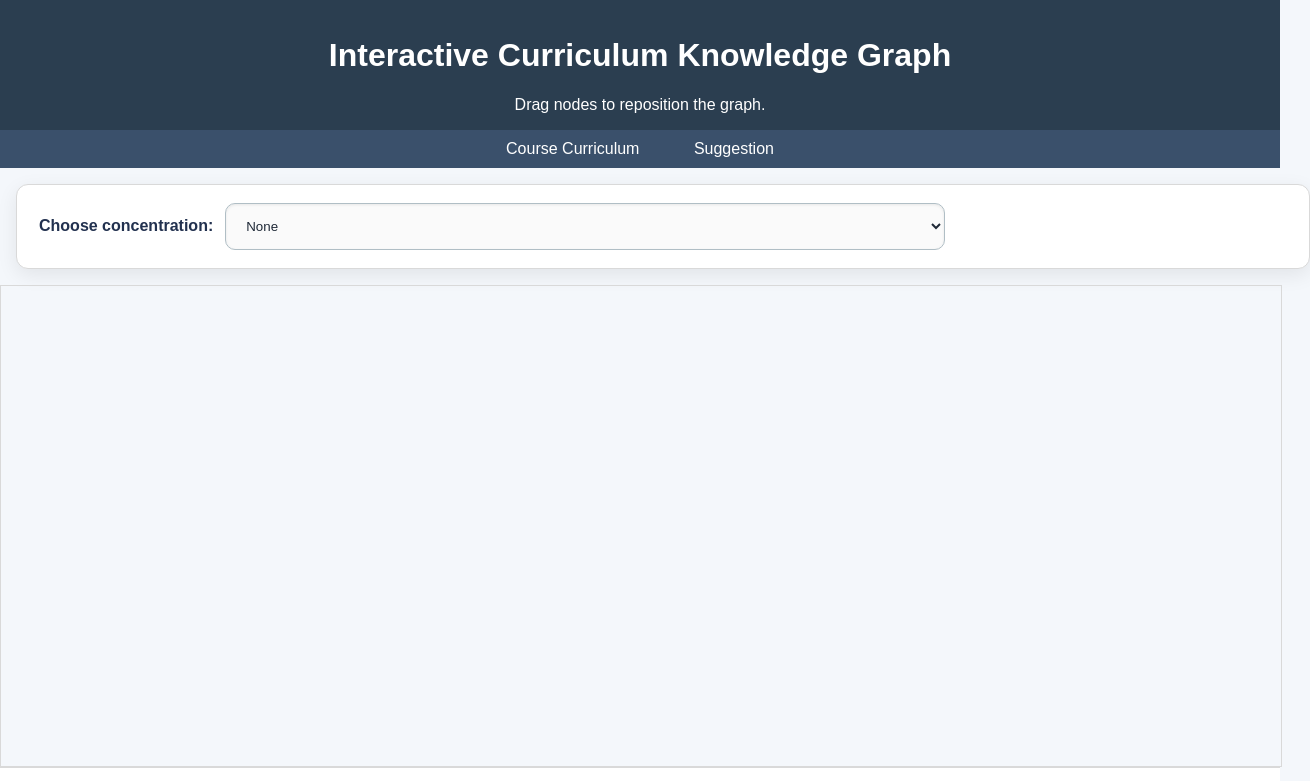
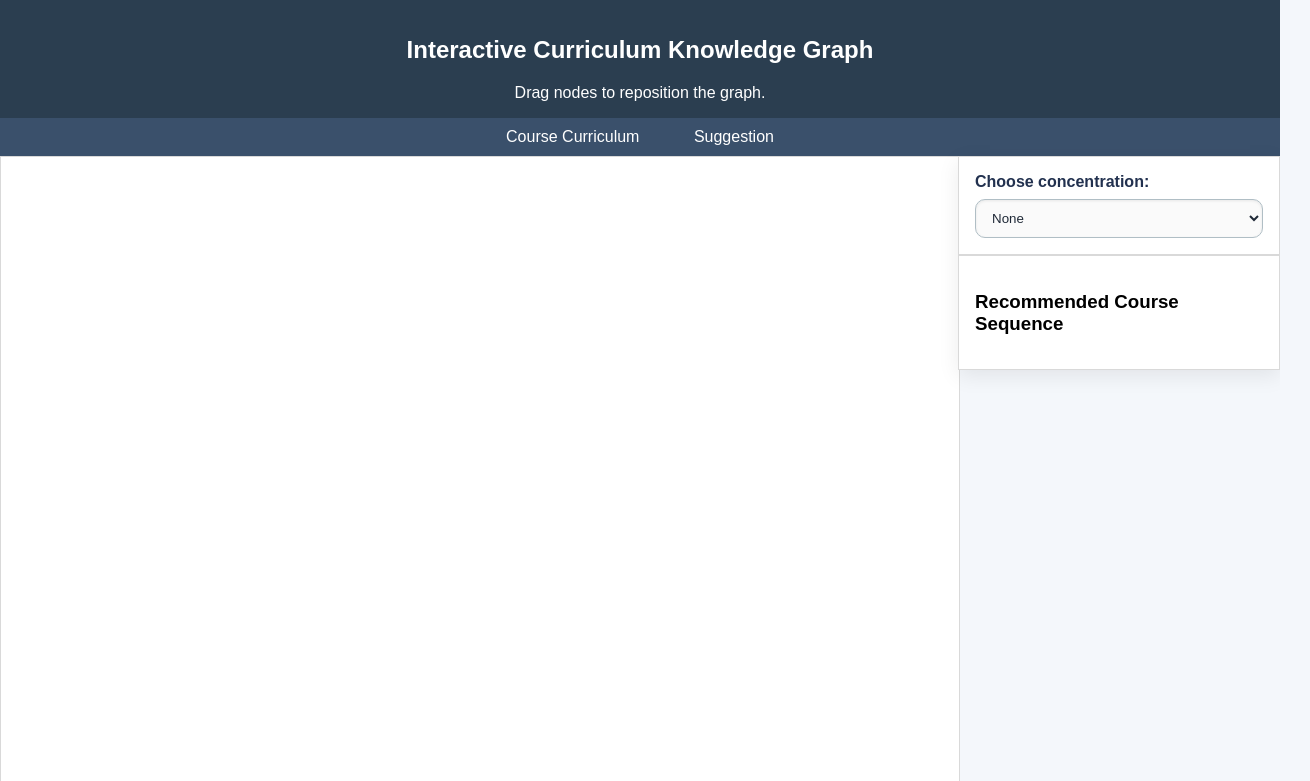
Before and after one commit to ZSMeem/Knowledge-Graph-based-Curriculum-Planner-Using-Graph-Algorithms, a plain HTML site: page web/index.html in a window 1280 px wide. Both pictures are taken after a click on the link "Suggestion". Shown: the top 781 px of the page, 1310 px wide, since content can reach past the window. Drawn offline with nearby package versions, Linux system fonts and the light colour scheme; no server answers.

Commit message:
some styling added

```diff
--- a/data/curriculum.json
+++ b/data/curriculum.json
@@ -606,31 +606,24 @@
   ],
   "topological_order": [
     "CIST1400",
-    "CSCI1620",
-    "CSCI2030",
-    "CSCI3320",
-    "CSCI3660",
-    "CSCI3710",
+    "CSCI8530",
+    "CSCI8150",
+    "CSCI8000",
     "CSCI8080",
-    "CSCI8000",
-    "CSCI8700",
-    "CSCI8150",
-    "CSCI8530",
-    "CSCI8450",
-    "CSCI8456",
+    "CSCI8910",
+    "CSCI8210",
     "CSCI8040",
     "CSCI8156",
-    "CSCI8210",
     "CSCI8410",
     "CSCI8610",
     "CSCI8620",
     "CSCI8110",
     "CSCI8300",
+    "CSCI8450",
     "CSCI8476",
     "CSCI8480",
     "CSCI8486",
     "CSCI8590",
-    "CSCI8256",
     "CSCI8266",
     "CSCI8420",
     "CSCI8430",
@@ -640,7 +633,6 @@
     "CYBR8436",
     "CSCI8440",
     "CSCI8856",
-    "CSCI8340",
     "CSCI8360",
     "CSCI8350",
     "CSCI8390",
@@ -649,6 +641,14 @@
     "CSCI8446",
     "CSCI8706",
     "CSCI8626",
-    "CSCI8910"
+    "CSCI1620",
+    "CSCI2030",
+    "CSCI8700",
+    "CSCI8456",
+    "CSCI8340",
+    "CSCI3320",
+    "CSCI8256",
+    "CSCI3660",
+    "CSCI3710"
   ]
 }
--- a/web/index.html
+++ b/web/index.html
@@ -9,7 +9,7 @@
 </head>
 <body>
   <div class="header">
-    <h1>Interactive Curriculum Knowledge Graph</h1>
+    <h2>Interactive Curriculum Knowledge Graph</h2>
     <p>Drag nodes to reposition the graph.</p>
   </div>
   <nav>
@@ -33,17 +33,27 @@
       <tbody></tbody>
     </table>
   </div>
+
+
   <div id="suggestion-section" style="display: none;">
+
+    <div class="suggestion-layout" style="display: flex;">
+    <main class="suggestion-main" style="flex: 3;">
+      <div id="network" style="height: 1000px;"></div>
+    </main>
+    <aside class="suggestion-sidebar" style="flex: 1;">
       <div class="suggestion-controls">
         <label for="concentration-select">Choose concentration:</label>
         <select id="concentration-select">
           <option value="none">None</option>
         </select>
       </div>
-    <div id="network"></div>
+
       <div id="sequence">
-      <h2>Recommended Course Sequence</h2>
+        <h3>Recommended Course Sequence</h3>
         <ol id="course-list"></ol>
+      </div>
+    </aside>
   </div>
 </div>
   <script src="app.js"></script>
--- a/web/style.css
+++ b/web/style.css
@@ -13,9 +13,11 @@ body {
 
 #network {
   width: 100%;
-  height: 60vh;
+  height: 100%;
   border: 1px solid #d9d9d9;
+  border-radius: 12px;
   overflow: hidden;
+  background: white;
 }
 
 #sequence {
@@ -61,24 +63,41 @@ nav a:hover {
   background: #2c3e50;
 }
 
-.suggestion-controls {
-  display: flex;
-  flex-wrap: wrap;
-  align-items: center;
-  gap: 12px;
-  margin: 16px;
-  padding: 18px 22px;
-  width: calc(100% - 32px);
-  background: #ffffff;
+.suggestion-layout {
+  box-sizing: border-box;
+}
+
+.suggestion-sidebar {
+  width: 360px;
+  min-width: 320px;
+  background: white;
   border: 1px solid #d9d9d9;
   border-radius: 12px;
+  overflow-y: auto;
   box-shadow: 0 6px 20px rgba(0, 0, 0, 0.08);
 }
 
+
+.suggestion-controls {
+  display: block;
+  margin: 0;
+  padding: 16px;
+  width: auto;
+  border: none;
+  border-bottom: 1px solid #d9d9d9;
+  border-radius: 0;
+  box-shadow: none;
+}
+
 .suggestion-controls label {
+  display: block;
+  margin-bottom: 8px;
   font-weight: 700;
   color: #22314f;
-  min-width: 160px;
+}
+
+.suggestion-main{
+    height: 100%;
 }
 
 #concentration-select {
@@ -92,7 +111,13 @@ nav a:hover {
   color: #1f2937;
   box-shadow: inset 0 1px 3px rgba(0, 0, 0, 0.08);
   height: auto;
-  min-height: 44px;
+  min-height: 100px;
+
+  width: 100%;
+  min-width: 0;
+  max-width: 100%;
+  min-height: auto;
+  padding: 10px 12px;
 }
 
 #concentration-select:focus {
@@ -119,3 +144,28 @@ nav a:hover {
 #curriculum-table th {
   background: #f2f2f2;
 }
+
+
+
+
+
+.suggestion-layout {
+  height: 100%;
+  box-sizing: border-box;
+}
+
+.suggestion-main {
+  height: 100%;
+  min-width: 0;
+}
+
+.suggestion-sidebar {
+  height: 100%;
+  overflow-y: auto;
+  border-radius: 0;
+}
+
+#network {
+  height: autos;
+  border-radius: 0;
+}
```
Also changed, not shown: curriculum_graph.png. Lines whose indentation alone changed are shown as unchanged.
